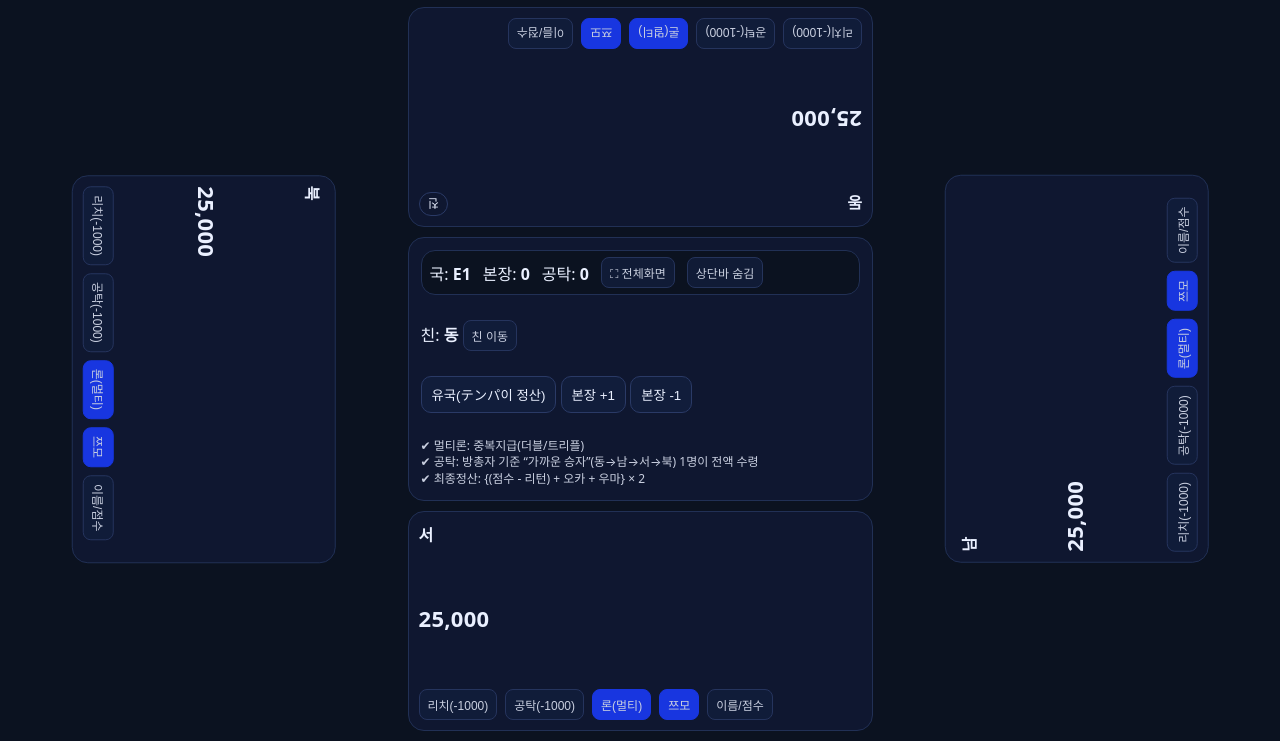
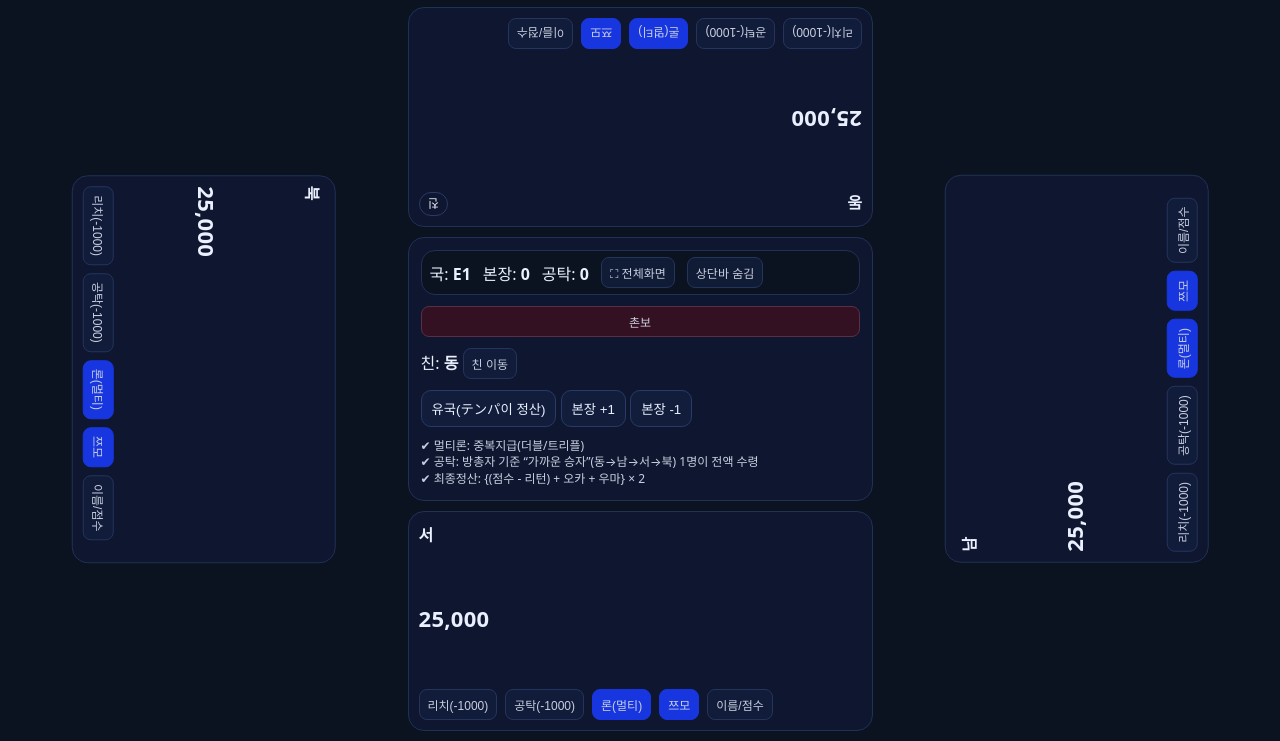
Before and after one commit to tjdalsyuyu-creator/Foreverboard, a plain HTML site: page index.html in a window 1280 px wide. Shown: the part 64-805 px from the top of the page. Drawn offline with Linux system fonts and the light colour scheme.

Commit message:
index.html 업데이트

```diff
--- a/index.html
+++ b/index.html
@@ -33,6 +33,7 @@
         <button id="fullscreenBtn" class="btn small">⛶ 전체화면</button>
         <button id="toggleTopbarBtn" class="btn small">상단바 숨김</button>
       </div>
+        <button id="chomboBtn" class="btn small danger">촌보</button>
 
       <div class="dealer">
         친: <b id="dealerName"></b>
```
